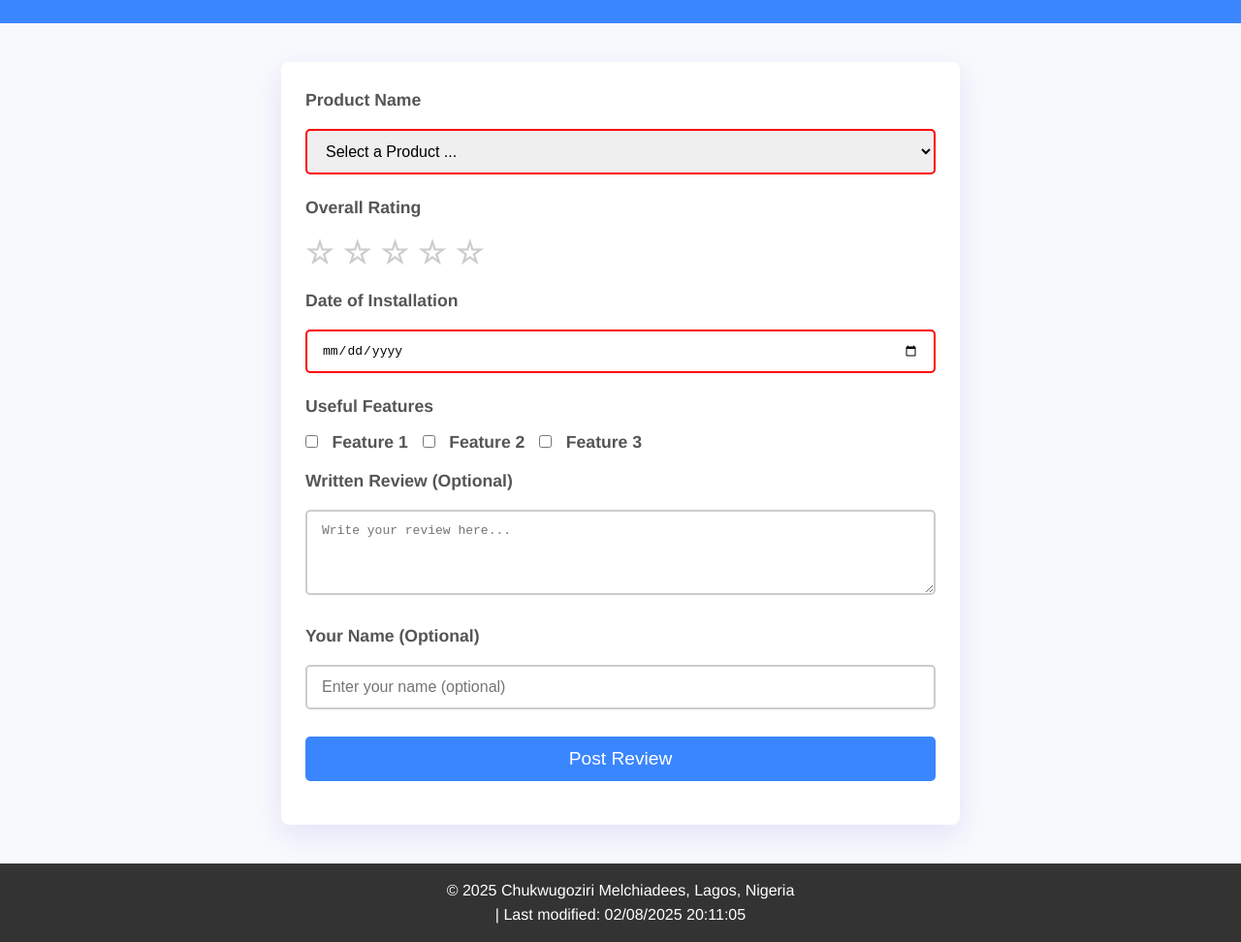
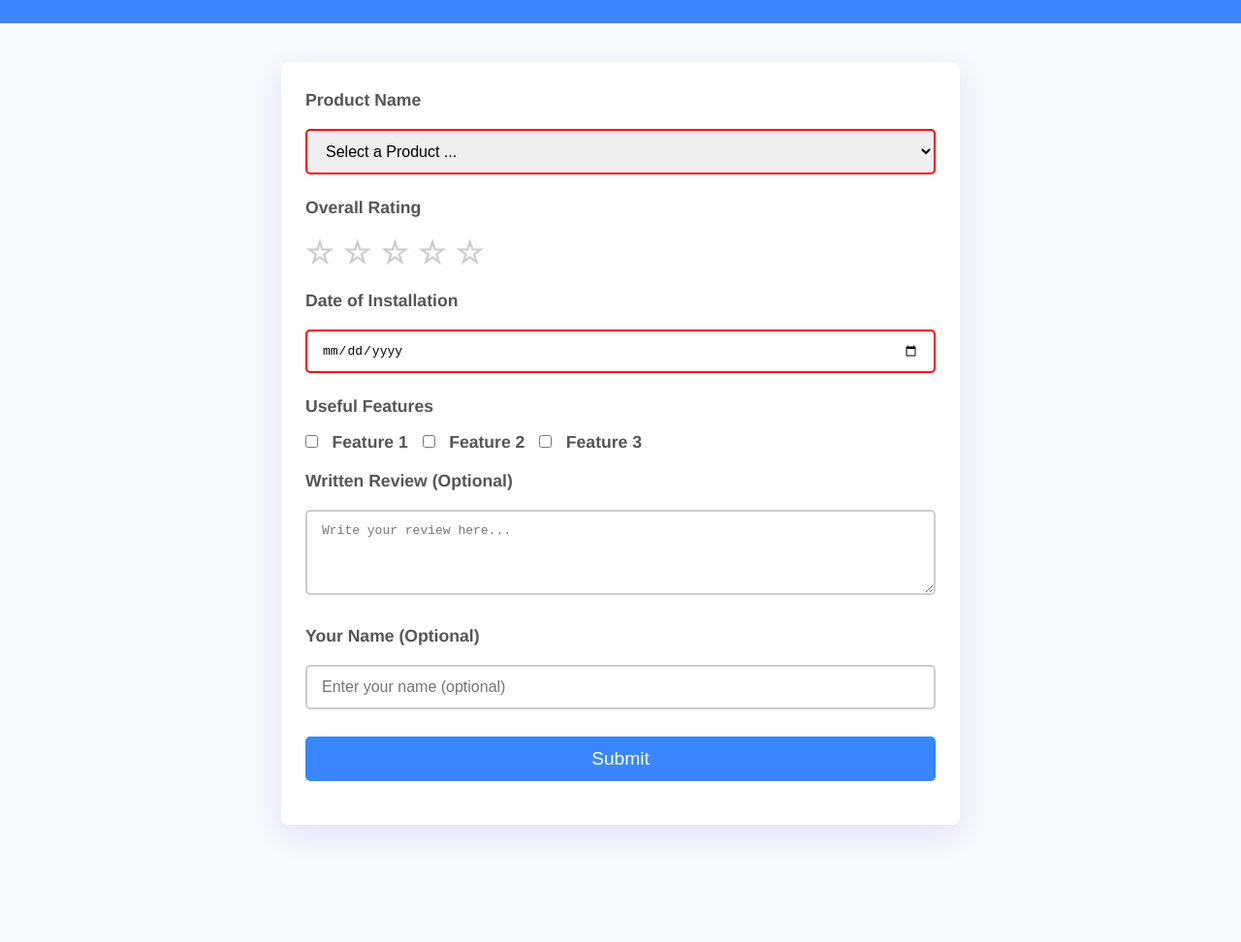
Before and after one commit to melchy34/wdd131, a plain HTML site: page form.html in a window 1280 px wide. Shown: the part 95-1067 px from the top of the page at 97% size. After the commit the page ends 986 px from the top, so only its background shows below. Drawn offline with Linux system fonts and the light colour scheme.

Commit message:
fourth commit

```diff
--- a/form.html
+++ b/form.html
@@ -2,9 +2,10 @@
 <html lang="en">
 <head>
     <meta charset="UTF-8">
-    <meta name="viewport" content="width=device-width, initial-scale=1.0">
+    <link rel="stylesheet" href="styles/form.css">
+    <meta name="description" content="Share your feedback on our latest electronics product. Rate it, highlight useful features, and provide your written review to help others!">
+    <link href="https://fonts.googleapis.com/css2?family=Roboto:wght@400;700&display=swap" rel="stylesheet">
     <title>Product Review Form</title>
-    <link rel="stylesheet" href="styles/form.css">
     <script src="scripts/form.js" defer></script>
     <style>
         /* Base Reset */
@@ -194,37 +195,6 @@
         <input type="text" id="userName" name="userName" placeholder="Enter your name (optional)">
 
         <!-- Submit Button -->
-        <input type="submit" value="Post Review">
+        <input type="submit" value="Submit">
     </form>
 </section>
-
-<footer>
-    &copy; <span id="currentYear"></span> Chukwugoziri Melchiadees, Lagos, Nigeria
-</p>| Last modified: <span id="lastModifiedDate"></span>
-</footer>
-
-<script>
-    // Array of product objects
-    const products = [
-        { id: '1', name: 'Product A' },
-        { id: '2', name: 'Product B' },
-        { id: '3', name: 'Product C' },
-        { id: '4', name: 'Product D' }
-    ];
-
-    // Populate the product select dropdown
-    const productSelect = document.getElementById('productName');
-    products.forEach(product => {
-        const option = document.createElement('option');
-        option.value = product.id; // Use product id as value
-        option.textContent = product.name; // Use product name as display text
-        productSelect.appendChild(option);
-    });
-
-    // Set current year and last modified date in the footer
-    document.getElementById('currentYear').textContent = new Date().getFullYear();
-    document.getElementById('lastModifiedDate').textContent = document.lastModified;
-</script>
-
-</body>
-</html>
```
